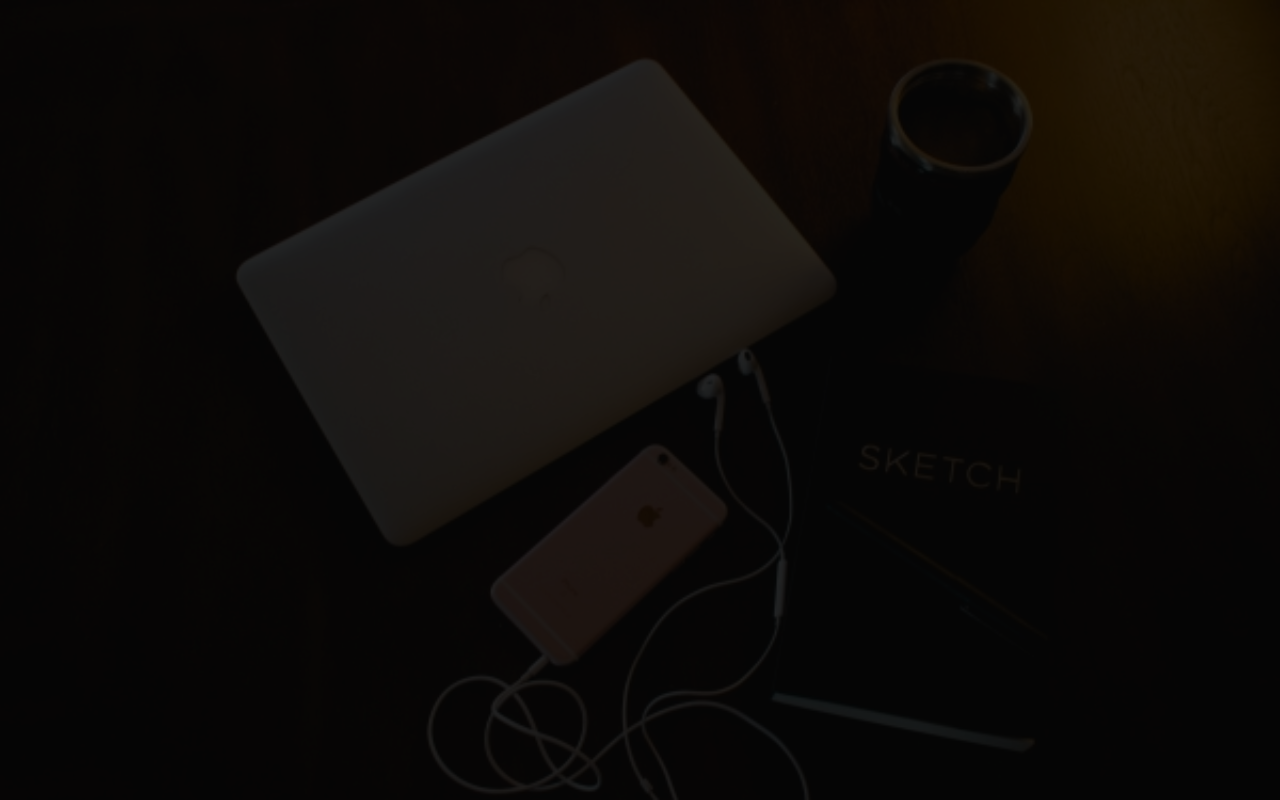
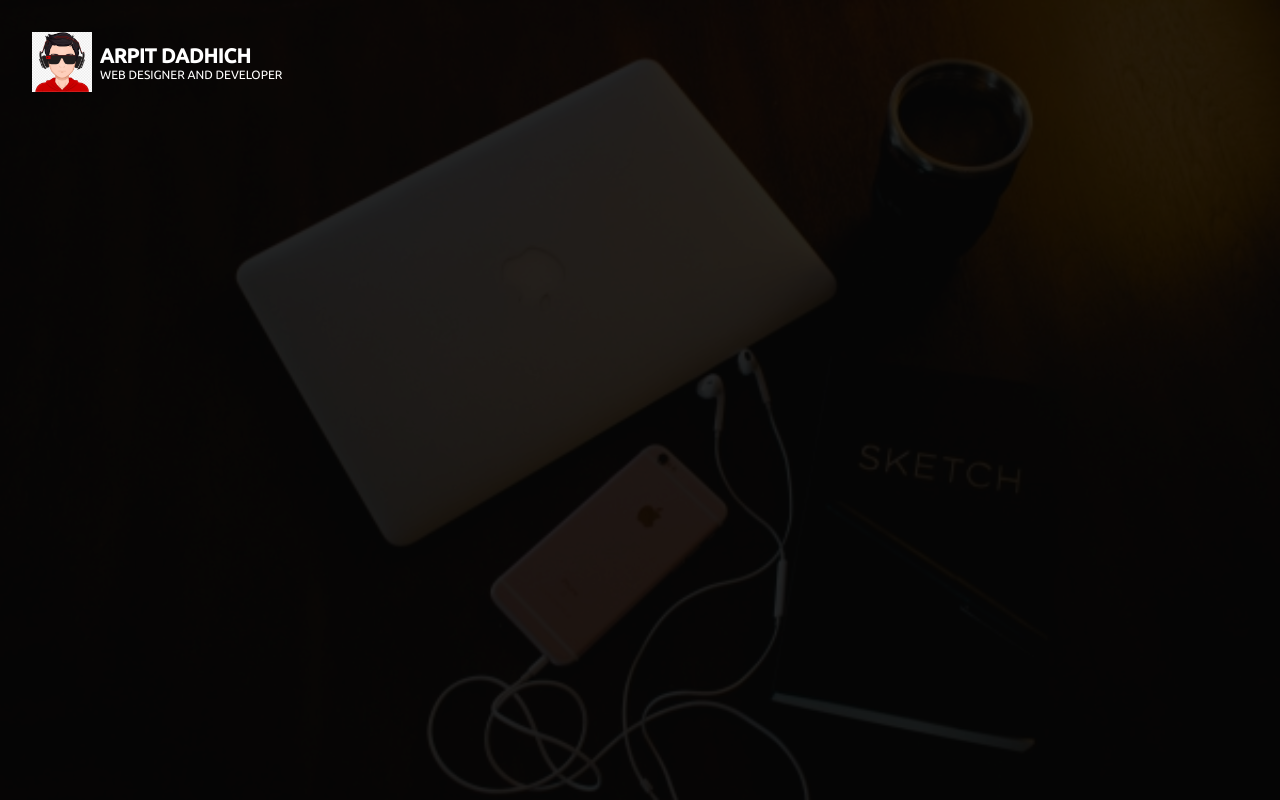
Before and after one commit to b-khyathi/Portfolio, a React (Create React App) app: page / in a window 1280 px wide. Built offline with nearby package versions, Linux system fonts and the light colour scheme.

Commit message:
Added basics of internationalisation

```diff
--- a/package.json
+++ b/package.json
@@ -10,8 +10,10 @@
     "@types/node": "^16.18.58",
     "@types/react": "^18.2.25",
     "@types/react-dom": "^18.2.11",
+    "i18next": "^23.5.1",
     "react": "^18.2.0",
     "react-dom": "^18.2.0",
+    "react-i18next": "^13.2.2",
     "react-router-dom": "^6.16.0",
     "react-scripts": "5.0.1",
     "sass": "^1.69.0",
--- a/public/index.html
+++ b/public/index.html
@@ -15,6 +15,10 @@
       user's mobile device or desktop. See https://developers.google.com/web/fundamentals/web-app-manifest/
     -->
     <link rel="manifest" href="%PUBLIC_URL%/manifest.json" />
+    <link rel="preconnect" href="https://fonts.googleapis.com">
+    <link rel="preconnect" href="https://fonts.gstatic.com" crossorigin>
+    <link href="https://fonts.googleapis.com/css2?family=Ubuntu:wght@500&display=swap" rel="stylesheet">
+    <link href="https://fonts.googleapis.com/css2?family=Ubuntu:wght@400;500&display=swap" rel="stylesheet">
     <!--
       Notice the use of %PUBLIC_URL% in the tags above.
       It will be replaced with the URL of the `public` folder during the build.
--- /dev/null
+++ b/src/Constants.ts
@@ -0,0 +1 @@
+export const USER= 'Arpit Dadhich'
--- a/src/components/home/index.tsx
+++ b/src/components/home/index.tsx
@@ -1,14 +1,15 @@
 import React from 'react'
 import styles from './index.module.scss'
+import SideNav from '../sidenav';
 
-const HomeComponent:React.FC = () => {
-  return (
-    <div className={styles.mainContainer}>
-        <div className={styles.detailsContainer}>
-
+const HomeComponent: React.FC = () => {
+    return (
+        <div className={styles.mainContainer}>
+            <div className={styles.detailsContainer}>
+                <SideNav />
+            </div>
         </div>
-    </div>
-  )
+    )
 }
 
 export default HomeComponent;
--- /dev/null
+++ b/src/components/sidenav/index.module.scss
@@ -0,0 +1,28 @@
+.container{
+    width: 100%;
+    padding: 2rem;
+    font-weight: 600;
+    text-transform: uppercase;
+    color: white;
+
+    .logo{
+        display: flex;
+        img{
+            width: 60px;
+            height: 60px;
+        }
+
+        .about{
+            display: flex;
+            flex-direction: column;
+            font-size: 20px;
+            margin-left: 0.5rem;
+            justify-content: center;
+
+            .designation{
+                font-size: 12px;
+                font-weight: 400;
+            }
+        }
+    }
+}
--- /dev/null
+++ b/src/components/sidenav/index.tsx
@@ -0,0 +1,26 @@
+import { FC } from 'react';
+import styles from './index.module.scss';
+import logo from 'assets/my_icon.png';
+import { useTranslation } from 'react-i18next'
+import { USER } from 'Constants';
+
+const SideNav: FC = () => {
+    const { t }  = useTranslation();
+    return (
+        <div className={styles.container}>
+            <div className={styles.logo}>
+                <img src={logo} alt="logo" />
+                <div className={styles.about}>
+                    <span>
+                    {t(`homepage.${USER}`)}
+                    </span>
+                    <span className={styles.designation}>
+                        {t('homepage.designation')}
+                    </span>
+                </div>
+            </div>
+        </div>
+    )
+}
+
+export default SideNav
--- /dev/null
+++ b/src/i18n/config.ts
@@ -0,0 +1,21 @@
+import i18n from 'i18next';
+import { initReactI18next } from 'react-i18next';
+
+i18n.use(initReactI18next).init({
+    fallbackLng: 'en',
+    lng: 'en',
+    resources: {
+        en: {
+            translations: require('./locales/en/translations.json')
+        },
+        es: {
+            translations: require('./locales/es/translations.json')
+        }
+    },
+    ns: ['translations'],
+    defaultNS: 'translations'
+});
+
+i18n.languages = ['en', 'es'];
+
+export default i18n;
--- /dev/null
+++ b/src/i18n/locales/en/translations.json
@@ -0,0 +1,7 @@
+{
+    "homepage": {
+        "Arpit Dadhich": "Arpit Dadhich",
+        "designation": "Web Designer and Developer"
+    }
+
+}
--- /dev/null
+++ b/src/i18n/locales/es/translations.json
@@ -0,0 +1,6 @@
+{
+    "homepage": {
+        "Arpit Dadhich": "Arpit Dadhich",
+        "designation": "Web Designer and Developer in Spanish"
+    }
+}
--- a/src/index.css
+++ b/src/index.css
@@ -1,4 +1,6 @@
 *{
   margin: 0;
   padding: 0;
+  font-family: 'Ubuntu', sans-serif;
+  box-sizing: border-box;
 }
--- a/src/index.tsx
+++ b/src/index.tsx
@@ -1,6 +1,7 @@
 import React from 'react';
 import ReactDOM from 'react-dom/client';
 import './index.css';
+import './i18n/config'
 import { RouterProvider } from "react-router-dom";
 import reportWebVitals from './reportWebVitals';
 import router from './routes';
--- a/tsconfig.json
+++ b/tsconfig.json
@@ -1,6 +1,10 @@
 {
   "compilerOptions": {
     "target": "es5",
+    "baseUrl": "src",
+    "paths": {
+      "assets/*": ["assets/*"]
+    },
     "lib": [
       "dom",
       "dom.iterable",
```
Also changed, not shown: src/assets/my_icon.png (added), 1 other file (tests, documents, lock files or other folders).
